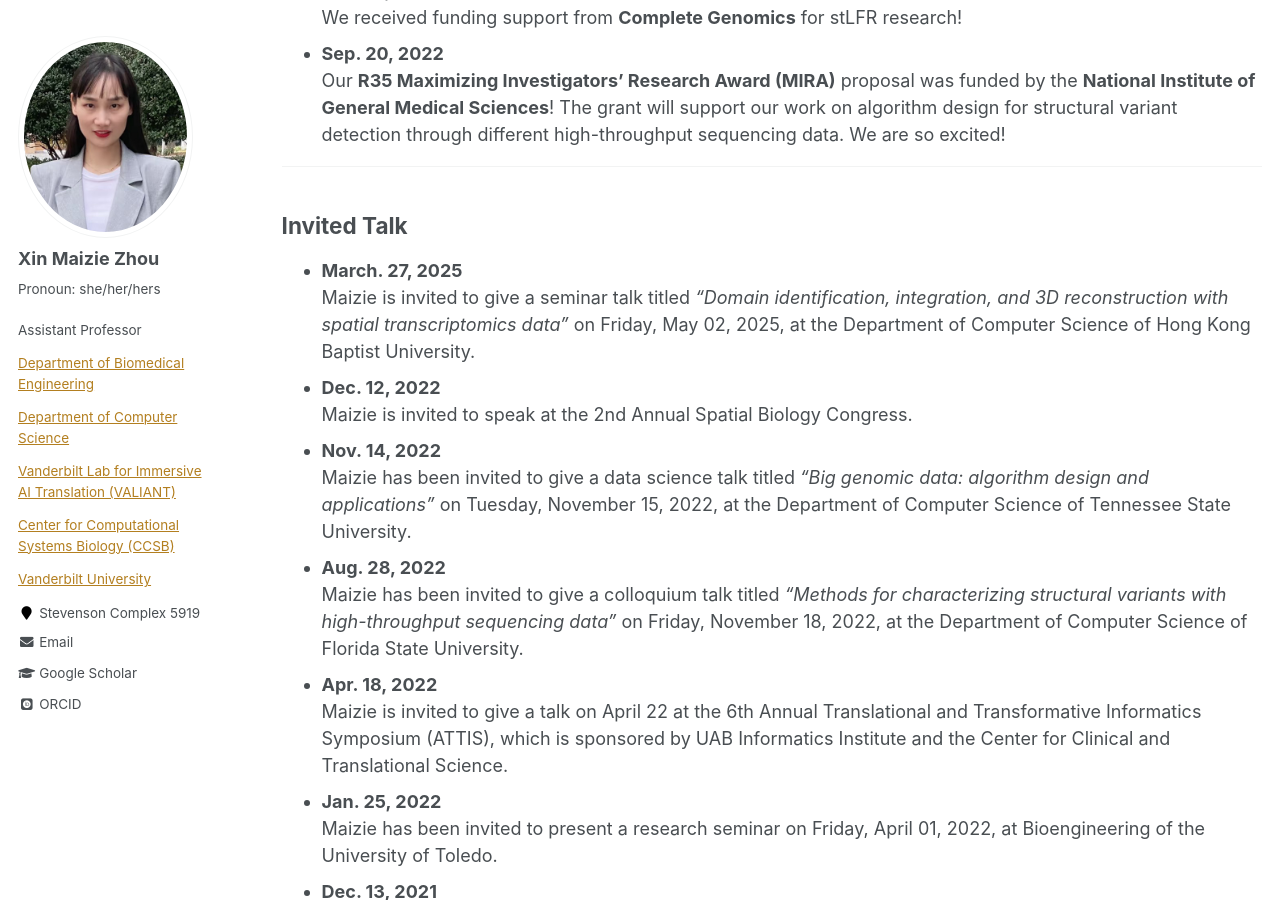
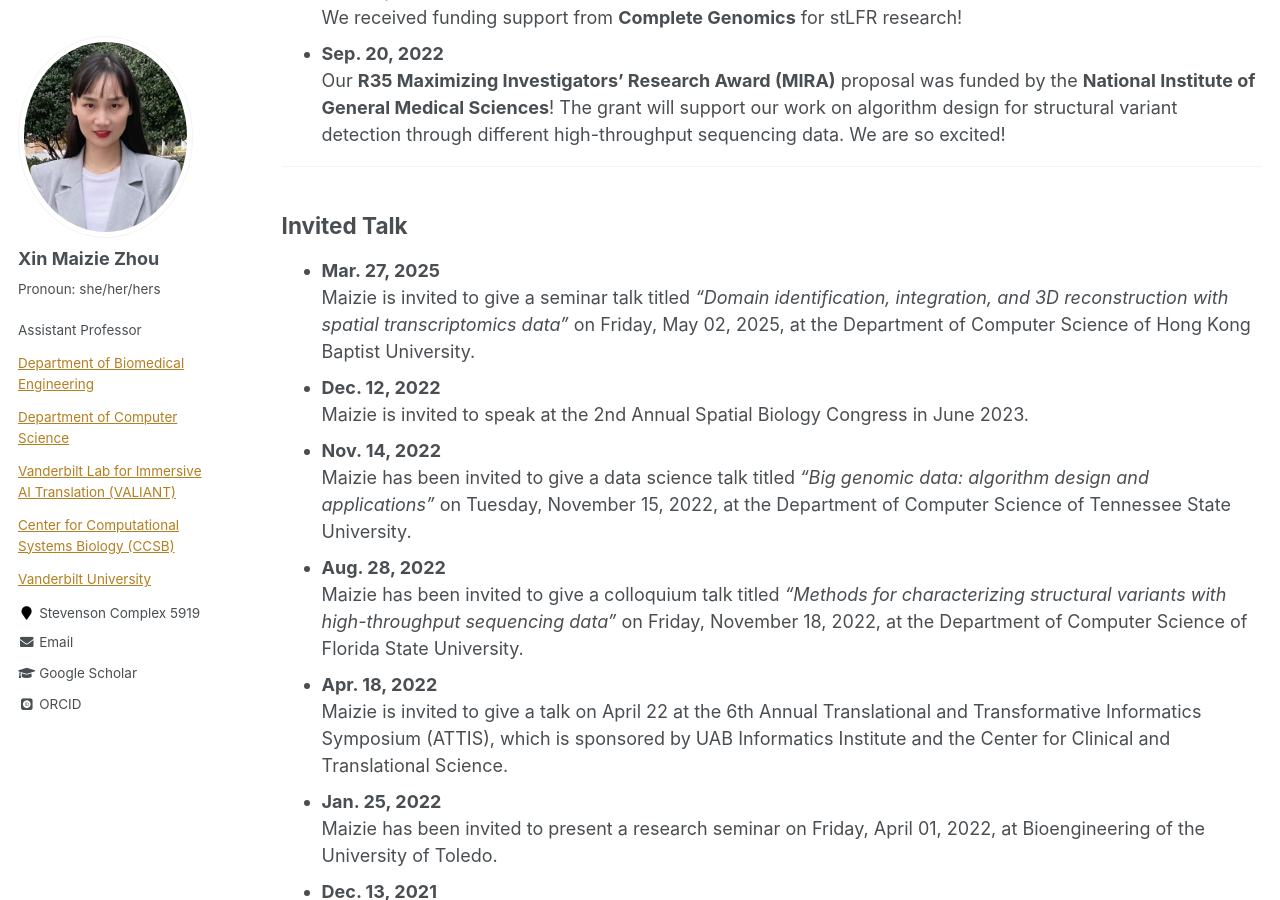
Before and after one commit to maiziezhoulab/Maiziezhoulab.github.io, a Jekyll site: the page built from _pages/LabNews.md, in a window 1280 px wide and 900 px high, scrolled down 1890 px. Built offline with Jekyll 4.4.1, drawn with Linux system fonts in a browser that asks for light colours; some web fonts are replaced.

Commit message:
Update LabNews.md

```diff
--- a/_pages/LabNews.md
+++ b/_pages/LabNews.md
@@ -66,11 +66,11 @@ author_profile: true
 
 
 ## Invited Talk
-- **March. 27, 2025**
+- **Mar. 27, 2025**
   Maizie is invited to give a seminar talk titled *“Domain identification, integration, and 3D reconstruction with spatial
 transcriptomics data”* on Friday, May 02, 2025, at the Department of Computer Science of Hong Kong Baptist University.
 - **Dec. 12, 2022**
-  Maizie is invited to speak at the 2nd Annual Spatial Biology Congress.
+  Maizie is invited to speak at the 2nd Annual Spatial Biology Congress in June 2023.
 - **Nov. 14, 2022**
   Maizie has been invited to give a data science talk titled *“Big genomic data: algorithm design and applications”* on Tuesday, November 15, 2022, at the Department of Computer Science of Tennessee State University.
 - **Aug. 28, 2022**
```
